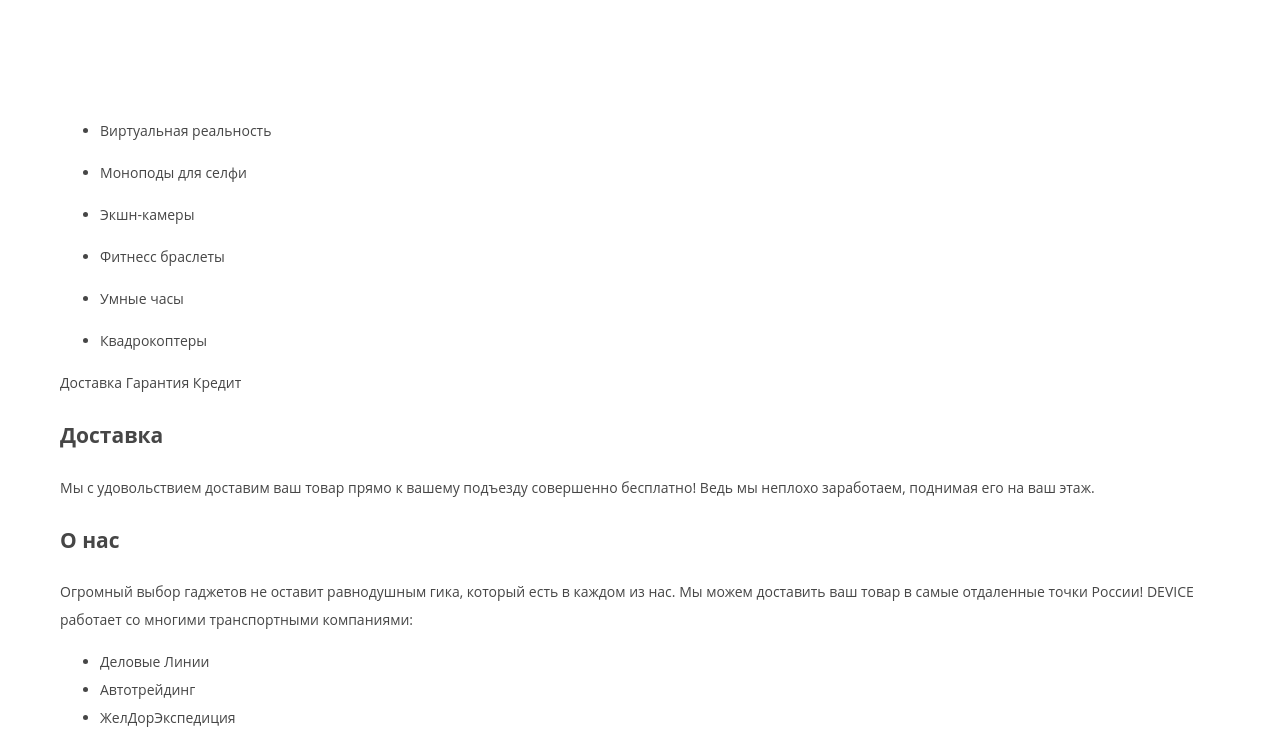
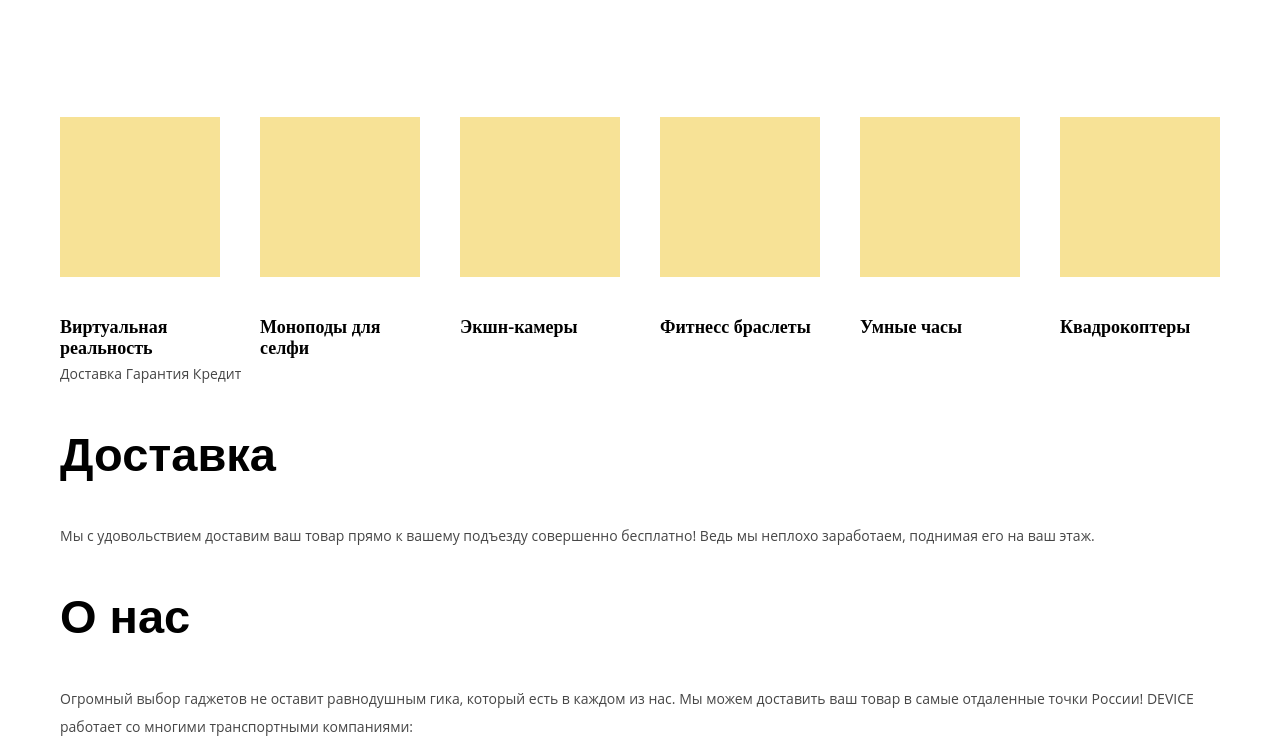
Before and after one commit to NikitinaVictoria/240455-device, a plain HTML site: page index.html in a window 1280 px wide. Shown: the part 759-1506 px from the top of the page. Drawn offline with Linux system fonts and the light colour scheme.

Commit message:
расположены элементы .item-navigation

```diff
--- a/css/style.css
+++ b/css/style.css
@@ -44,6 +44,25 @@ header h1 {
   text-indent: -9999px;
 }
 
+
+.logo {
+  font-weight: 800;
+  font-size: 26.459px;
+  font-family: Gilroy;
+}
+
+.logo-header {
+  fill: #000000;
+}
+
+a .logo-header:hover {
+  fill: #464646;
+}
+
+a .logo-header:active {
+  fill: #666666;
+}
+
 .site-search {
   display: inline;
 }
@@ -60,8 +79,8 @@ header h1 {
 
   list-style: none;
   font-size: 0;
+  vertical-align: top;
   text-align: right;
-  vertical-align: top;
 }
 
 .user-navigation li {
@@ -178,6 +197,23 @@ header h1 {
   display: block;
 }
 
+
+main > input[name="services"],
+main > input[name="item"] {
+  display: none;
+}
+
+
+.item-slide {
+  display: none;
+}
+
+#btn-monopode:checked ~ .item-slider #slide-monopod,
+#btn-fittracker:checked ~ .item-slider #slide-fittracker,
+#btn-quadrocopter:checked ~ .item-slider #slide-quadrocopter {
+  display: block;
+}
+
 .item-slider {
   position: relative;
 
@@ -209,6 +245,14 @@ header h1 {
   z-index: 2;
 }
 
+h2 {
+  font-weight: bold;
+  font-size: 3.3571em;
+  line-height: 1.2;
+  font-family: "Gilroy", "Arial", sans-serif;
+  color: #000000;
+}
+
 .item-slide h2 {
   position: absolute;
   top: -141.7px;
@@ -217,12 +261,6 @@ header h1 {
 
   width: 390px;
   margin: 0;
-
-  font-weight: bold;
-  font-size: 3.3571em;
-  line-height: 1.2;
-  font-family: "Gilroy", "Arial", sans-serif;
-  color: #000000;
 }
 
 .quadrocopter h2 {
@@ -310,6 +348,52 @@ header h1 {
   color: #464646;
 }
 
+/*ITEM NAVIGATION*/
+
+.item-navigation {
+  margin: 0;
+  padding: 0;
+
+  list-style: none;
+  font-size: 0;
+}
+
+.item-navigation li {
+  display: inline-block;
+  margin-right: 40px;
+
+  font-weight: bold;
+  font-size: 18px;
+  line-height: 1.2;
+  font-family: "Gilroy";
+  vertical-align: top;
+  text-align: left;
+  color: #000000;
+}
+
+.item-navigation li:nth-child(6n) {
+  margin-right: 0;
+}
+
+.item-navigation a {
+  display: block;
+  width: 160px;
+}
+
+.item::before {
+  content: "";
+
+  display: block;
+  width: 160px;
+  height: 160px;
+  margin-bottom: 40px;
+
+  background-color: #f7e296;
+}
+
+
+
+
 
 h3 {
   font-weight: bold;
@@ -319,26 +403,14 @@ h3 {
   color: #000000;
 }
 
-.item-slide {
+.services-slide {
   display: none;
 }
 
-.logo {
-  font-weight: 800;
-  font-size: 26.459px;
-  font-family: Gilroy;
-}
-
-.logo-header {
-  fill: #000000;
-}
-
-a .logo-header:hover {
-  fill: #464646;
-}
-
-a .logo-header:active {
-  fill: #666666;
+#btn-delivery:checked ~ .services-slider #slide-delivery,
+#btn-warranty:checked ~ .services-slider #slide-warranty,
+#btn-credit:checked ~ .services-slider #slide-credit {
+  display: block;
 }
 
 .logo-footer {
@@ -352,32 +424,3 @@ a .logo-footer:hover {
 a .logo-footer:active {
   opacity: 0.3;
 }
-
-#btn-monopode:checked ~ .item-slider #slide-monopod,
-#btn-fittracker:checked ~ .item-slider #slide-fittracker,
-#btn-quadrocopter:checked ~ .item-slider #slide-quadrocopter {
-  display: block;
-}
-
-main > input[name="services"],
-main > input[name="item"] {
-  display: none;
-}
-
-.services-slide {
-  display: none;
-}
-
-#btn-delivery:checked ~ .services-slider #slide-delivery,
-#btn-warranty:checked ~ .services-slider #slide-warranty,
-#btn-credit:checked ~ .services-slider #slide-credit {
-  display: block;
-}
-
-.tm img {
-  filter: grayscale(100%) opacity(0.2);
-}
-
-.tm img:hover {
-  filter: grayscale(0) opacity(1);
-}
--- a/index.html
+++ b/index.html
@@ -112,46 +112,26 @@
           <label for="btn-quadrocopter">квадрокоптер</label>
         </div>
       </section>
-      <nav class="item-navigation">
-        <ul>
+      <ul class="item-navigation">
         <li>
-            <a href="#">
-              <div class="item icon-vr"></div><!--спрайт-->
-              <p>Виртуальная реальность</p>
-            </a>
+          <a class="item icon-vr" href="#">Виртуальная реальность</a>
         </li>
         <li>
-            <a href="#">
-              <div class="item icon-monopode"></div><!--спрайт-->
-              <p>Моноподы для селфи</p>
-            </a>
+          <a class="item icon-monopode" href="catalog.html">Моноподы для селфи</a>
         </li>
         <li>
-            <a href="#">
-              <div class="item icon-cam"></div><!--спрайт-->
-              <p>Экшн-камеры</p>
-            </a>
+          <a class="item icon-cam" href="#">Экшн-камеры</a>
         </li>
         <li>
-            <a href="#">
-              <div class="item icon-fittracker"></div><!--спрайт-->
-              <p>Фитнесс браслеты</p>
-            </a>
+          <a class="item icon-fittracker" href="#">Фитнесс браслеты</a>
         </li>
         <li>
-            <a href="#">
-              <div class="item icon-watch"></div><!--спрайт-->
-              <p>Умные часы</p>
-            </a>
+          <a class="item icon-watch" href="#">Умные часы</a>
         </li>
         <li>
-            <a href="#">
-              <div class="item icon-quadrocopter"></div><!--спрайт-->
-              <p>Квадрокоптеры</p>
-            </a>
+          <a class="item icon-quadrocopter" href="#">Квадрокоптеры</a>
         </li>
       </ul>
-      </nav>
       <section class="services-slider">
         <div class="services-slider-controls">
           <label for="btn-delivery">Доставка</label>
```
Lines whose indentation alone changed are shown as unchanged.
